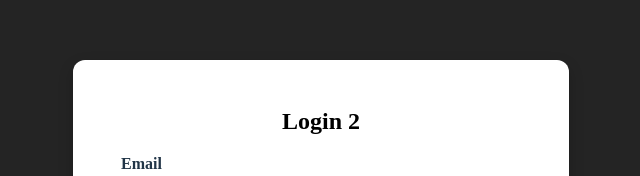
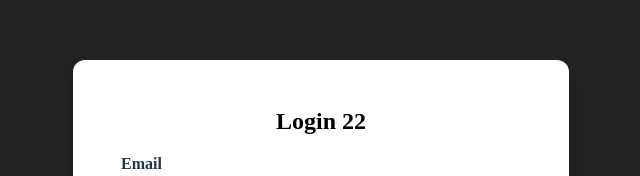
Before and after one commit to RiyadMurad44/CodeSnippetOrganizer, a React (Vite) app in the folder Frontend/: page / in a window 1280 px wide. Shown: the part 149-325 px from the top of the page, without its empty margins (319-959 px from the left). Built offline with nearby package versions, Linux system fonts and the light colour scheme.

Commit message:
modified Pipe

```diff
--- a/Frontend/Pages/Login/index.jsx
+++ b/Frontend/Pages/Login/index.jsx
@@ -28,7 +28,7 @@ const Login = () => {
   return (
     <div className="login-container">
       <form className="login-form" onSubmit={handleSubmit}>
-        <h2>Login 2</h2>
+        <h2>Login 22</h2>
         <div className="input-group">
           <label>Email</label>
           <input
```
